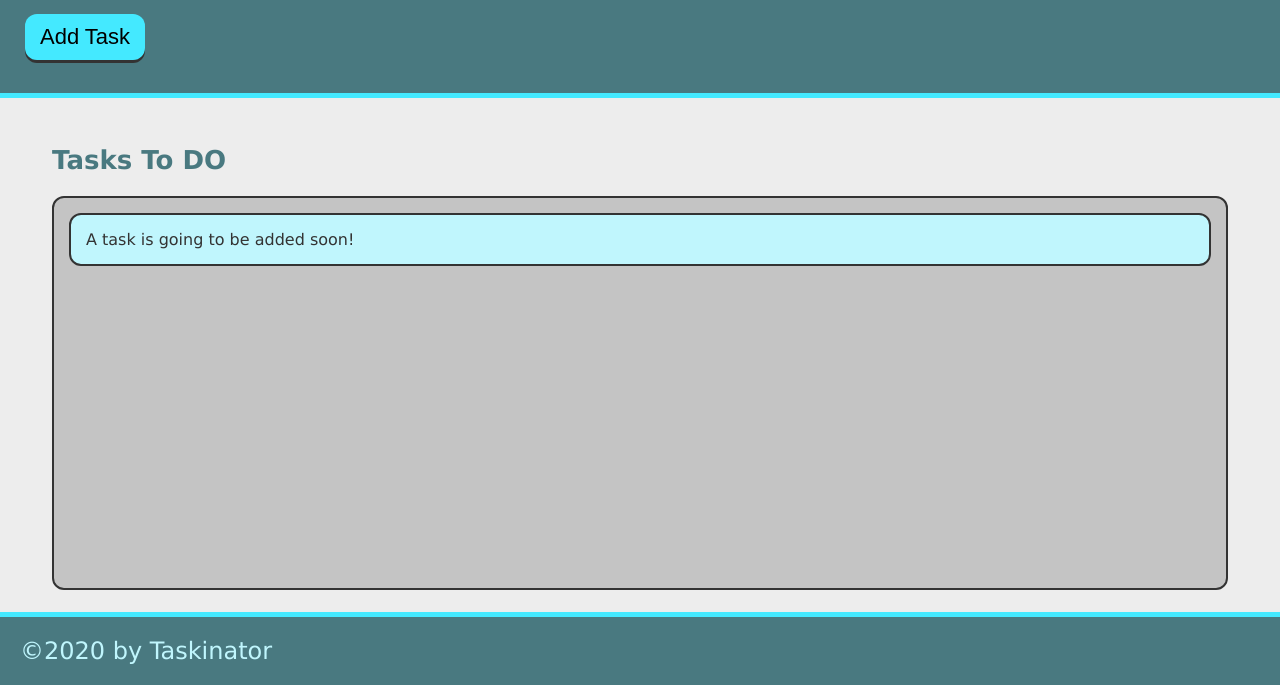
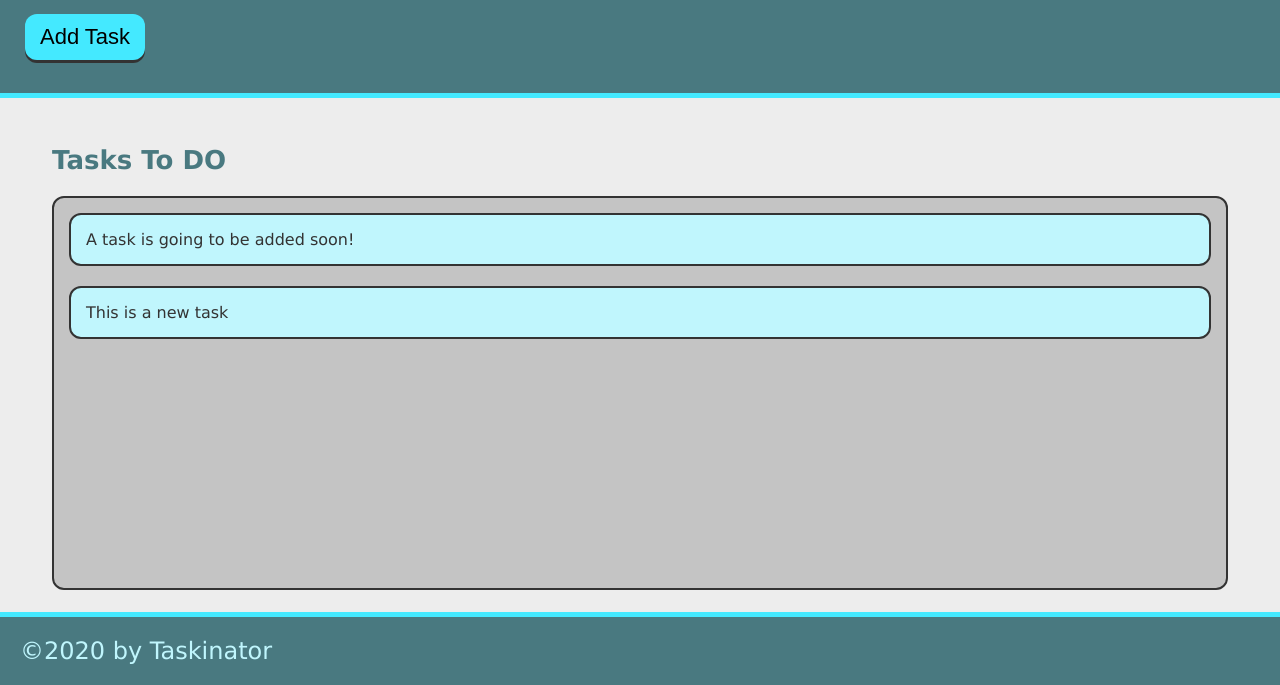
Before and after one commit to tylersund72/taskinator-t, a plain HTML site: page index.html in a window 1280 px wide. Both pictures are taken after a click on the button "Add Task". Shown: the part 115-800 px from the top of the page. Drawn offline with Linux system fonts and the light colour scheme.

Commit message:
add ability to add task

```diff
--- a/assets/js/script.js
+++ b/assets/js/script.js
@@ -0,0 +1,11 @@
+var buttonE1 = document.querySelector("#save-task");
+var tasksToDoE1 = document.querySelector("#tasks-to-do");
+
+var createTaskHandler = function() {
+    var listItemE1 = document.createElement("li");
+    listItemE1.className = "task-item";
+    listItemE1.textContent = "This is a new task";
+    tasksToDoE1.appendChild(listItemE1);
+};
+
+buttonE1.addEventListener("click", createTaskHandler);
--- a/index.html
+++ b/index.html
@@ -13,13 +13,13 @@
     <header>
         <h1 class="page-title">Taskinator</h1>
         <p>Click the button below to add a new task!</p>
-        <button class="btn">Add Task</button>
+        <button class="btn" id="save-task">Add Task</button>
     </header>
 
     <main class="page-content">
         <section class="task-list-wrapper">
             <h2 class="list-title">Tasks To DO</h2>
-            <ul class="task-list">
+            <ul class="task-list" id="tasks-to-do">
                 <li class="task-item">A task is going to be added soon!</li>
             </ul>
         </section>
```
